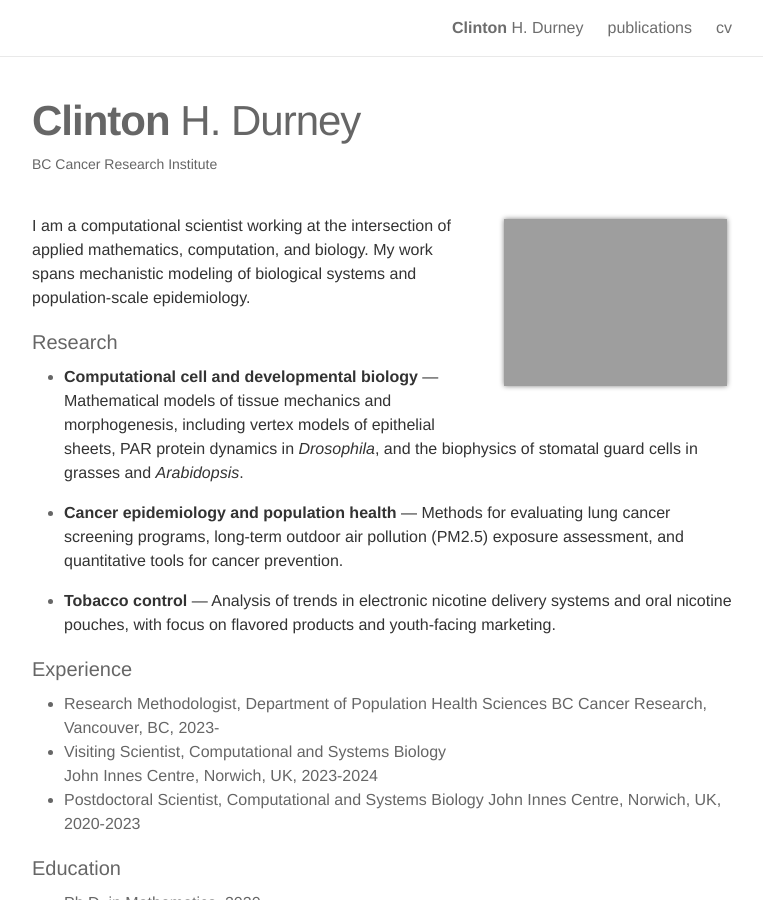
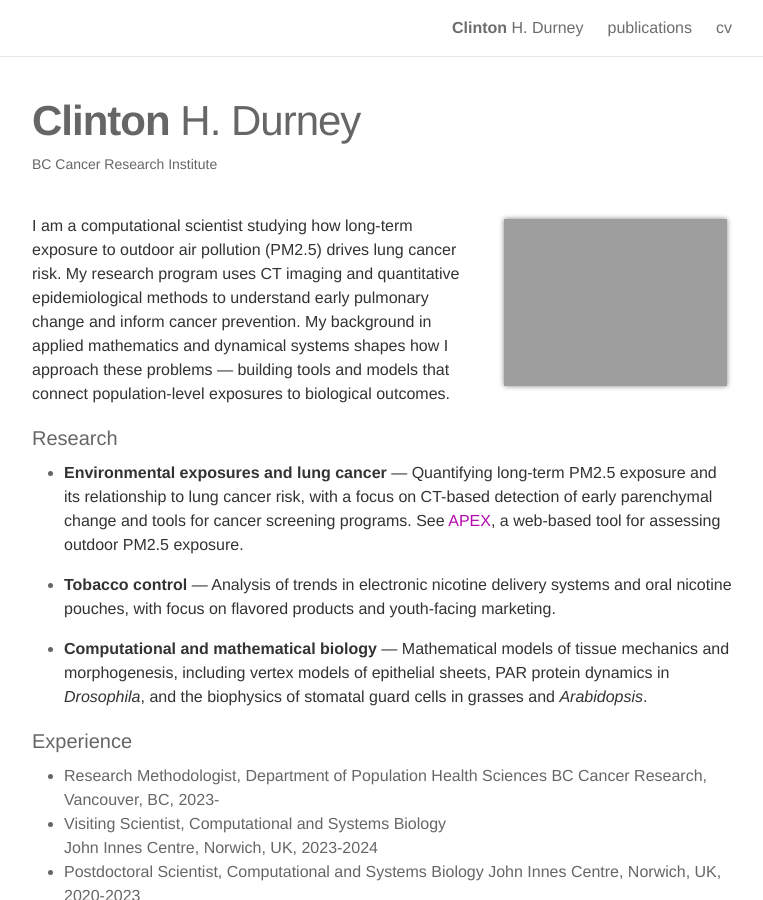
Before and after one commit to clintondurney/clintondurney.github.io, a Jekyll site: the page built from _pages/about.md, in a window 1280 px wide and 900 px high. Shown: the whole window, without its empty margins (258-1021 px from the left). Built offline with Jekyll 4.4.1, drawn with Linux system fonts in a browser that asks for light colours; nearby versions of some CDN libraries; some web fonts are replaced.

Commit message:
update bio, research bullets, and APEX publication details
- rewrite bio to lead with PM2.5/lung cancer research identity
- reorder and rewrite research bullets: env epi + CT imaging first, tobacco control second, prior computational work third; add APEX link
- update APEX paper to published details (JTO Clinical and Research Reports 7(5): 100975, 2026)

```diff
--- a/_pages/about.md
+++ b/_pages/about.md
@@ -10,15 +10,15 @@ profile:
 
 social: true
 ---
-I am a computational scientist working at the intersection of applied mathematics, computation, and biology. My work spans mechanistic modeling of biological systems and population-scale epidemiology.
+I am a computational scientist studying how long-term exposure to outdoor air pollution (PM2.5) drives lung cancer risk. My research program uses CT imaging and quantitative epidemiological methods to understand early pulmonary change and inform cancer prevention. My background in applied mathematics and dynamical systems shapes how I approach these problems — building tools and models that connect population-level exposures to biological outcomes.
 
 #### Research
 
-- **Computational cell and developmental biology** — Mathematical models of tissue mechanics and morphogenesis, including vertex models of epithelial sheets, PAR protein dynamics in *Drosophila*, and the biophysics of stomatal guard cells in grasses and *Arabidopsis*.
-
-- **Cancer epidemiology and population health** — Methods for evaluating lung cancer screening programs, long-term outdoor air pollution (PM2.5) exposure assessment, and quantitative tools for cancer prevention.
+- **Environmental exposures and lung cancer** — Quantifying long-term PM2.5 exposure and its relationship to lung cancer risk, with a focus on CT-based detection of early parenchymal change and tools for cancer screening programs. See [APEX](https://apex.bccrc.ca), a web-based tool for assessing outdoor PM2.5 exposure.
 
 - **Tobacco control** — Analysis of trends in electronic nicotine delivery systems and oral nicotine pouches, with focus on flavored products and youth-facing marketing.
+
+- **Computational and mathematical biology** — Mathematical models of tissue mechanics and morphogenesis, including vertex models of epithelial sheets, PAR protein dynamics in *Drosophila*, and the biophysics of stomatal guard cells in grasses and *Arabidopsis*.
 
 #### Experience
 * Research Methodologist, Department of Population Health Sciences
```
Also changed, not shown: _pages/publications.md (+1 -1 lines).
